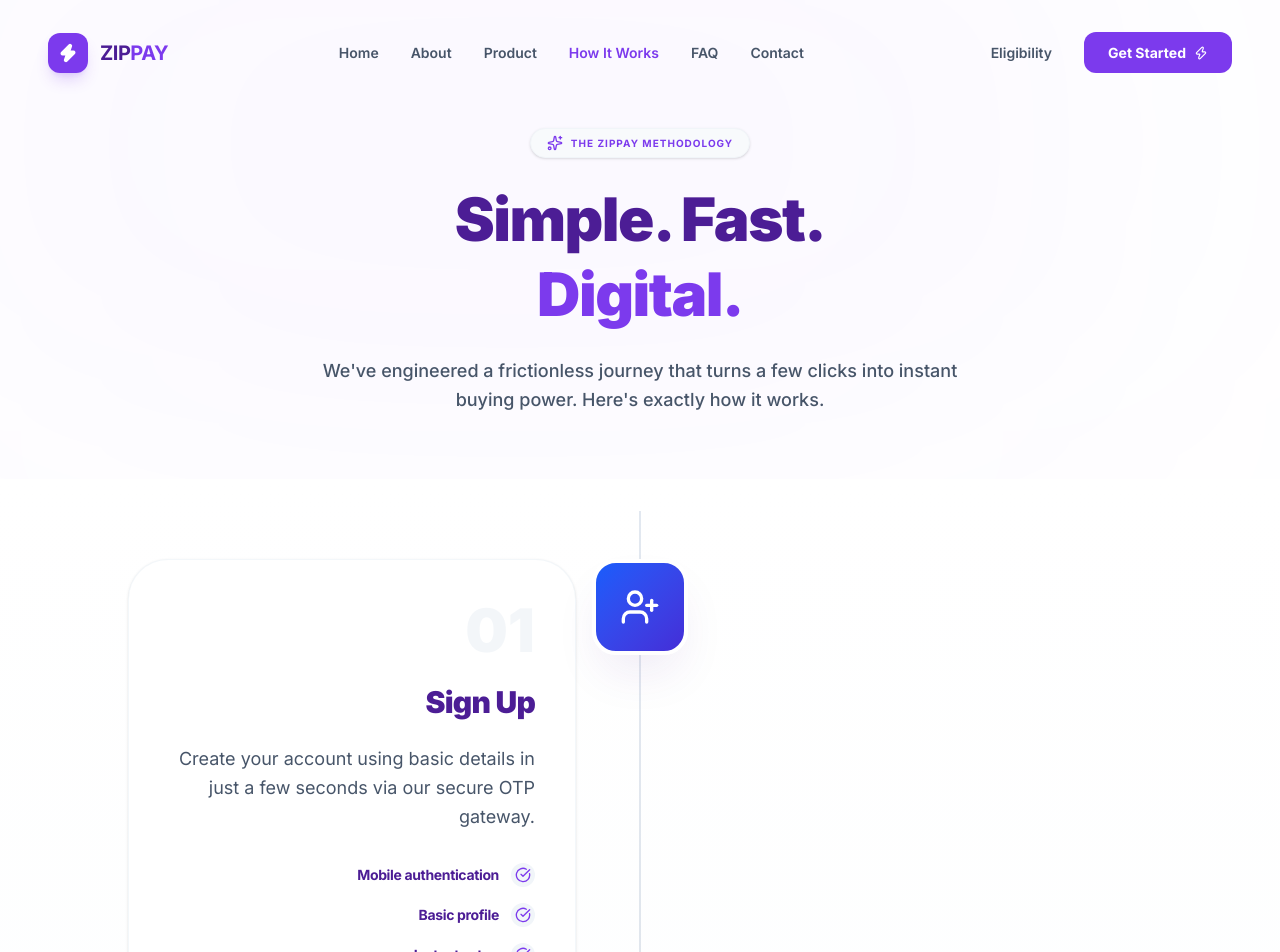
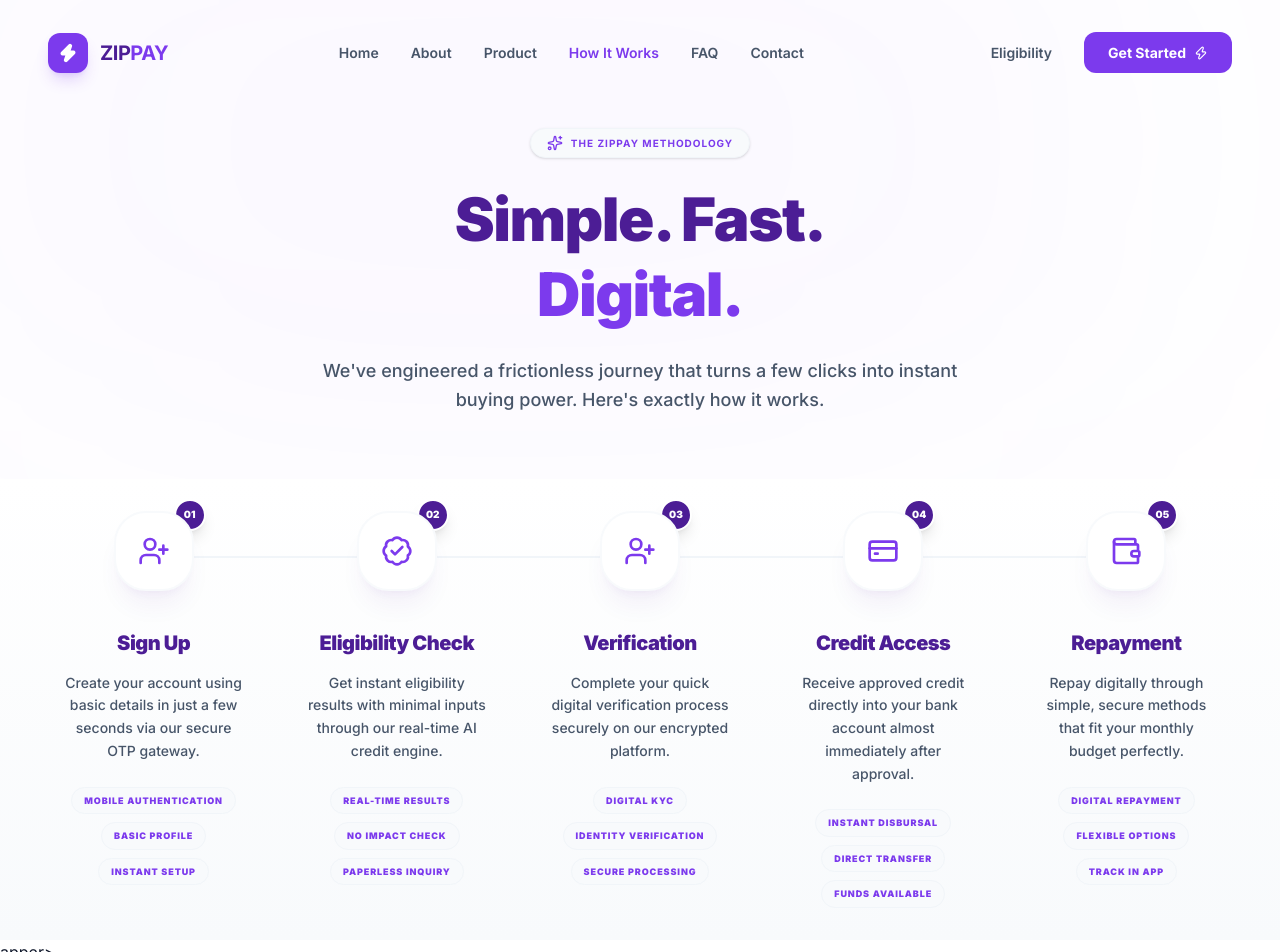
Before and after one commit to simmitiwari770-beep/zippay, a React (Vite) app: page /how-it-works in a window 1280 px wide. Shown: the top 952 px of the page. Built offline with nearby package versions, Linux system fonts and the light colour scheme.

Commit message:
UI: Redesign How It Works to professional compact fintech grid

```diff
--- a/src/pages/HowItWorks.jsx
+++ b/src/pages/HowItWorks.jsx
@@ -107,73 +107,49 @@
             </p>
           </div>
         </div>
-      </section>
-
-      {/* Timeline Steps — Redesigned Component */}
+      </section>      {/* Process Steps — Professional Compact Grid */}
       <SectionWrapper>
         <div ref={stepsRef} className="fade-up">
-          <div className="max-w-5xl mx-auto relative pt-12">
-            {/* Architectural Line */}
-            <div className="absolute left-10 md:left-1/2 top-0 bottom-0 w-[2px] bg-gradient-to-b from-primary-200 via-primary-500/20 to-transparent md:-translate-x-px" />
+          <div className="grid grid-cols-1 md:grid-cols-3 lg:grid-cols-5 gap-8 relative">
+            {/* Desktop Connector Line */}
+            <div className="hidden lg:block absolute top-[45px] left-[10%] right-[10%] h-[2px] bg-primary-100 -z-10" />
 
             {mainSteps.map((s, i) => (
-              <div
-                key={i}
-                className={`relative flex items-start gap-12 mb-24 last:mb-0 ${
-                  i % 2 === 0 ? "md:flex-row" : "md:flex-row-reverse"
-                }`}
-              >
-                {/* Visual Anchor */}
-                <div className="absolute left-10 md:left-1/2 -translate-x-1/2 z-10">
-                  <div
-                    className={`w-24 h-24 rounded-3xl bg-gradient-to-br ${s.accent} flex items-center justify-center shadow-2xl shadow-primary-900/10 border-4 border-white group hover:scale-110 transition-transform duration-700`}
-                  >
-                    <s.icon className="w-10 h-10 text-white" />
+              <div key={i} className="flex flex-col items-center group">
+                {/* Step Marker & Icon */}
+                <div className="relative mb-10">
+                  <div className={`w-20 h-20 rounded-[2rem] bg-white border-2 border-primary-50 flex items-center justify-center shadow-xl shadow-primary-900/5 group-hover:border-primary-600 group-hover:bg-primary-50 transition-all duration-500 relative z-10`}>
+                    <s.icon className="w-8 h-8 text-primary-600" />
+                  </div>
+                  {/* Step Number Badge */}
+                  <div className="absolute -top-3 -right-3 w-8 h-8 rounded-full bg-primary-900 text-white text-[10px] font-black flex items-center justify-center shadow-lg border-2 border-white">
+                    {s.step}
                   </div>
                 </div>
 
-                {/* Step Card — Glass Redesign */}
-                <div
-                  className={`ml-28 md:ml-0 md:w-[calc(50%-4rem)] ${
-                    i % 2 === 0
-                      ? "md:pr-0 md:text-right md:mr-auto"
-                      : "md:pl-0 md:ml-auto"
-                  }`}
-                >
-                  <div className="glass-card hover:bg-white !p-10 !rounded-[40px] transition-all duration-700">
-                    <span className="text-6xl font-black text-primary-200/40 block mb-6">
-                      {s.step}
-                    </span>
-                    <h3 className="text-3xl font-black text-primary-900 mb-6 font-primary">
+                {/* Content Card — Compact Fintech Style */}
+                <div className="text-center space-y-4 px-4">
+                  <h3 className="text-xl font-black text-primary-900 tracking-tight leading-tight">
                     {s.title}
                   </h3>
-                    <p className="text-lg text-text-secondary leading-relaxed mb-8">
+                  <p className="text-sm font-medium text-text-secondary leading-relaxed">
                     {s.desc}
                   </p>
-                    <div
-                      className={`flex flex-col gap-4 ${i % 2 === 0 ? "md:items-end" : ""}`}
-                    >
+
+                  {/* Micro Details List */}
+                  <div className="flex flex-wrap justify-center gap-2 pt-2">
                     {s.details.map((d, j) => (
-                        <div
-                          key={j}
-                          className={`flex items-center gap-3 ${i % 2 === 0 ? "md:flex-row-reverse" : ""}`}
-                        >
-                          <div className="w-6 h-6 rounded-full bg-primary-100 flex items-center justify-center shrink-0">
-                            <CheckCircle className="w-4 h-4 text-primary-600" />
-                          </div>
-                          <span className="text-sm text-primary-900 font-bold tracking-tight">
+                      <span key={j} className="text-[9px] font-black uppercase tracking-widest px-3 py-1.5 bg-primary-50 text-primary-600 rounded-full border border-primary-100">
                         {d}
                       </span>
-                        </div>
                     ))}
-                    </div>
                   </div>
                 </div>
               </div>
             ))}
           </div>
         </div>
-      </SectionWrapper>
+      </SectionWrapper>apper>
 
       {/* Post-Approval — Premium Banner Grid */}
       <SectionWrapper gradient>
```
Lines whose indentation alone changed are shown as unchanged.
